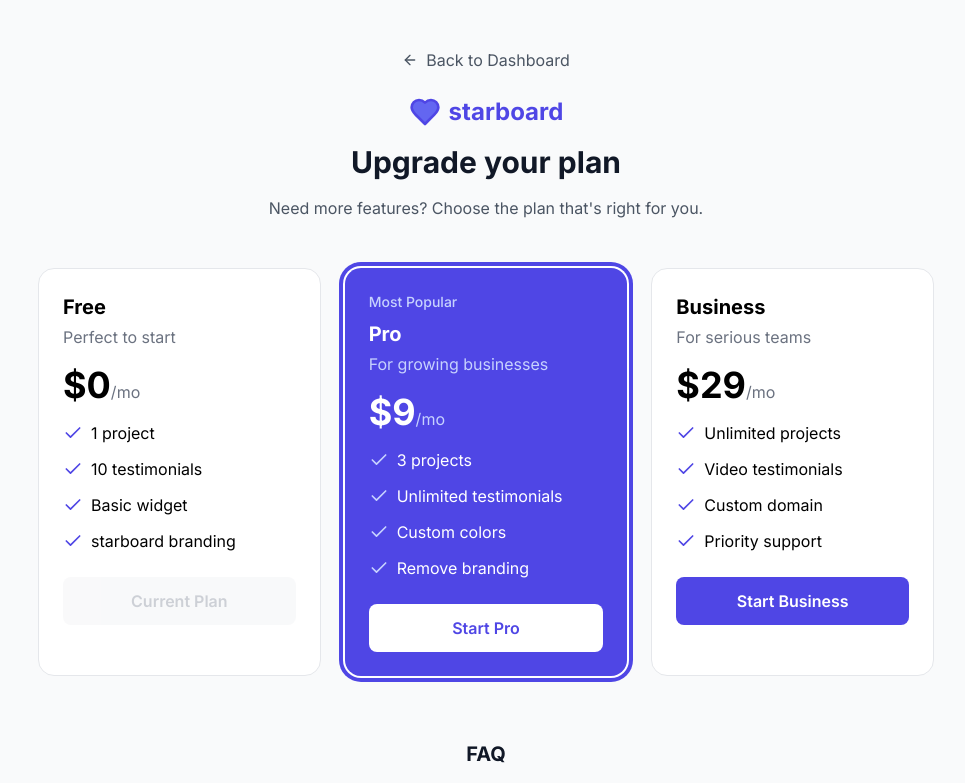
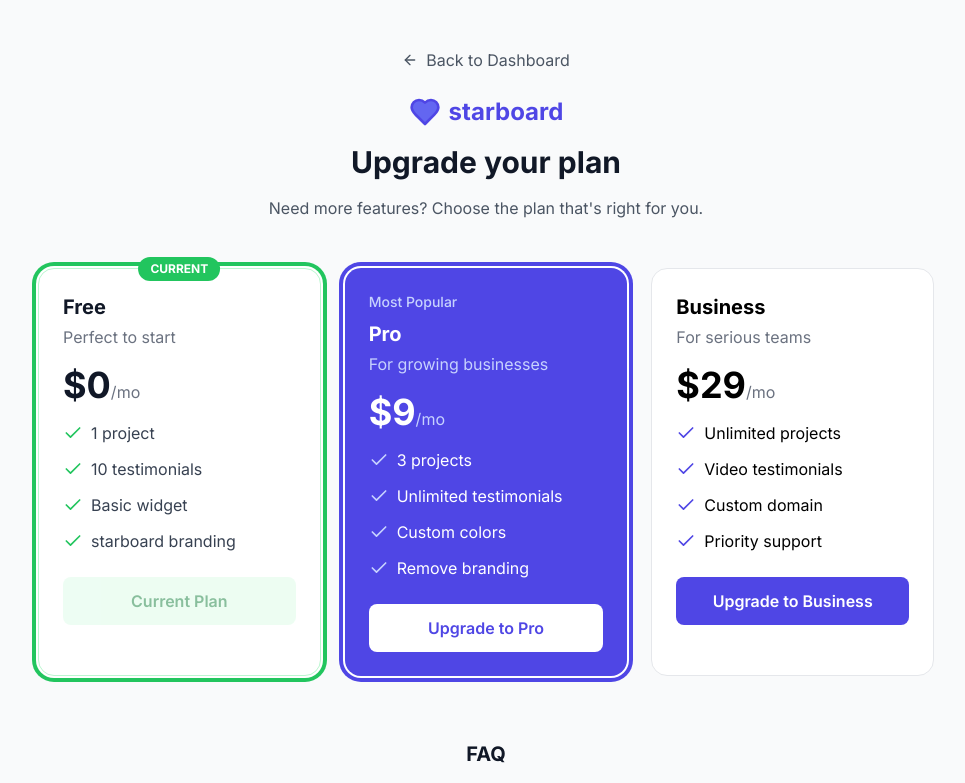
Before and after one commit to degan85/starboard, a Next.js app: page /pricing in a window 1280 px wide. Shown: the top 783 px of the page, without its empty margins (154-1119 px from the left). Built offline with nearby package versions, Linux system fonts and the light colour scheme; no server answers.

Commit message:
Show current plan on pricing page

```diff
--- a/src/app/pricing/page.tsx
+++ b/src/app/pricing/page.tsx
@@ -1,6 +1,6 @@
 "use client";
 
-import { useState } from "react";
+import { useState, useEffect } from "react";
 import Link from "next/link";
 import { Heart, Check, Loader2, ArrowLeft } from "lucide-react";
 
@@ -48,8 +48,29 @@
 
 export default function PricingPage() {
   const [loading, setLoading] = useState<string | null>(null);
+  const [currentPlan, setCurrentPlan] = useState<string>("FREE");
+  const [isLoading, setIsLoading] = useState(true);
+
+  useEffect(() => {
+    fetchCurrentPlan();
+  }, []);
+
+  const fetchCurrentPlan = async () => {
+    try {
+      const response = await fetch("/api/user");
+      const data = await response.json();
+      if (data.user?.plan) {
+        setCurrentPlan(data.user.plan);
+      }
+    } catch (error) {
+      console.error("Failed to fetch user:", error);
+    } finally {
+      setIsLoading(false);
+    }
+  };
 
   const handleUpgrade = async (plan: string) => {
+    if (plan === currentPlan) return;
     if (plan === "FREE") return;
 
     setLoading(plan);
@@ -76,6 +97,38 @@
     }
   };
 
+  const getButtonText = (plan: string) => {
+    if (plan === currentPlan) return "Current Plan";
+    if (plan === "FREE") return "Free Plan";
+
+    const planOrder = { FREE: 0, PRO: 1, BUSINESS: 2 };
+    if (planOrder[plan as keyof typeof planOrder] < planOrder[currentPlan as keyof typeof planOrder]) {
+      return "Downgrade"; // Can't downgrade directly, go to settings
+    }
+    return `Upgrade to ${plan === "PRO" ? "Pro" : "Business"}`;
+  };
+
+  const isButtonDisabled = (plan: string) => {
+    if (loading !== null) return true;
+    if (plan === currentPlan) return true;
+    if (plan === "FREE") return true;
+
+    // Can't downgrade directly
+    const planOrder = { FREE: 0, PRO: 1, BUSINESS: 2 };
+    if (planOrder[plan as keyof typeof planOrder] < planOrder[currentPlan as keyof typeof planOrder]) {
+      return true;
+    }
+    return false;
+  };
+
+  if (isLoading) {
+    return (
+      <div className="min-h-screen flex items-center justify-center">
+        <Loader2 className="w-8 h-8 animate-spin text-brand-600" />
+      </div>
+    );
+  }
+
   return (
     <div className="min-h-screen bg-gray-50 py-12 px-4">
       <div className="max-w-4xl mx-auto">
@@ -92,52 +145,72 @@
           </div>
 
           <h1 className="text-3xl font-bold text-gray-900 mb-4">
-            Upgrade your plan
+            {currentPlan === "FREE" ? "Upgrade your plan" : "Manage your plan"}
           </h1>
           <p className="text-gray-600">
-            Need more features? Choose the plan that's right for you.
+            {currentPlan === "FREE"
+              ? "Need more features? Choose the plan that's right for you."
+              : `You're currently on the ${currentPlan} plan.`}
           </p>
         </div>
 
         {/* Plans */}
         <div className="grid md:grid-cols-3 gap-6">
-          {plans.map((plan) => (
+          {plans.map((plan) => {
+            const isCurrent = plan.plan === currentPlan;
+
+            return (
               <div
                 key={plan.name}
-              className={`rounded-2xl p-6 ${
-                plan.popular
+                className={`rounded-2xl p-6 relative ${
+                  isCurrent
+                    ? "ring-4 ring-green-500 ring-offset-2 bg-white border border-green-200"
+                    : plan.popular
                     ? "bg-brand-600 text-white ring-4 ring-brand-600 ring-offset-2"
                     : "bg-white border border-gray-200"
                 }`}
               >
-              {plan.popular && (
+                {isCurrent && (
+                  <div className="absolute -top-3 left-1/2 -translate-x-1/2 bg-green-500 text-white text-xs font-bold px-3 py-1 rounded-full">
+                    CURRENT
+                  </div>
+                )}
+                {plan.popular && !isCurrent && (
                   <div className="text-brand-200 text-sm font-medium mb-2">
                     Most Popular
                   </div>
                 )}
-              <h3 className="text-xl font-bold mb-1">{plan.name}</h3>
-              <p className={plan.popular ? "text-brand-200" : "text-gray-500"}>
+                <h3 className={`text-xl font-bold mb-1 ${isCurrent ? "text-gray-900" : ""}`}>
+                  {plan.name}
+                </h3>
+                <p className={isCurrent ? "text-gray-500" : plan.popular ? "text-brand-200" : "text-gray-500"}>
                   {plan.description}
                 </p>
                 <div className="my-4">
-                <span className="text-4xl font-bold">{plan.price}</span>
-                <span className={plan.popular ? "text-brand-200" : "text-gray-500"}>
+                  <span className={`text-4xl font-bold ${isCurrent ? "text-gray-900" : ""}`}>
+                    {plan.price}
+                  </span>
+                  <span className={isCurrent ? "text-gray-500" : plan.popular ? "text-brand-200" : "text-gray-500"}>
                     /mo
                   </span>
                 </div>
                 <ul className="space-y-3 mb-6">
                   {plan.features.map((feature, j) => (
-                  <li key={j} className="flex items-center gap-2">
-                    <Check className={`w-5 h-5 ${plan.popular ? "text-brand-200" : "text-brand-600"}`} />
+                    <li key={j} className={`flex items-center gap-2 ${isCurrent ? "text-gray-700" : ""}`}>
+                      <Check className={`w-5 h-5 ${
+                        isCurrent ? "text-green-500" : plan.popular ? "text-brand-200" : "text-brand-600"
+                      }`} />
                       {feature}
                     </li>
                   ))}
                 </ul>
                 <button
                   onClick={() => handleUpgrade(plan.plan)}
-                disabled={loading !== null || plan.plan === "FREE"}
+                  disabled={isButtonDisabled(plan.plan)}
                   className={`w-full py-3 rounded-lg font-semibold transition flex items-center justify-center gap-2 ${
-                  plan.popular
+                    isCurrent
+                      ? "bg-green-100 text-green-700 cursor-default"
+                      : plan.popular
                       ? "bg-white text-brand-600 hover:bg-brand-50"
                       : plan.plan === "FREE"
                       ? "bg-gray-100 text-gray-400 cursor-not-allowed"
@@ -149,15 +222,24 @@
                       <Loader2 className="w-5 h-5 animate-spin" />
                       Processing...
                     </>
-                ) : plan.plan === "FREE" ? (
-                  "Current Plan"
                   ) : (
-                  `Start ${plan.name}`
+                    getButtonText(plan.plan)
                   )}
                 </button>
               </div>
-          ))}
+            );
+          })}
         </div>
+
+        {/* Downgrade notice */}
+        {currentPlan !== "FREE" && (
+          <p className="text-center text-sm text-gray-500 mt-6">
+            To downgrade or cancel, go to{" "}
+            <Link href="/settings" className="text-brand-600 hover:underline">
+              Settings
+            </Link>
+          </p>
+        )}
 
         {/* FAQ */}
         <div className="mt-16 text-center">
```
Lines whose indentation alone changed are shown as unchanged.
